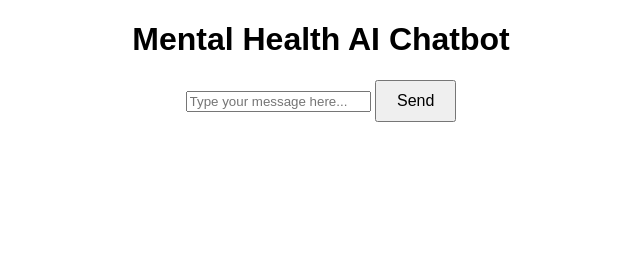
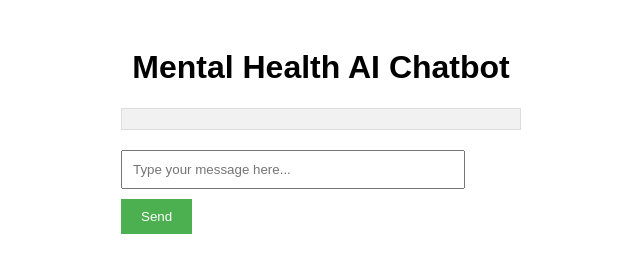
Before and after one commit to Arjuntrivedi3112/Manosthiti, a website: page index.html in a window 1280 px wide. Shown: the whole page, without its empty margins (319-959 px from the left). Drawn offline with Linux system fonts and the light colour scheme.

Commit message:
Update style.css

```diff
--- a/style.css
+++ b/style.css
@@ -1,31 +1,37 @@
 body {
     font-family: Arial, sans-serif;
     text-align: center;
-    margin: 0;
-    padding: 0;
+    padding: 20px;
 }
 
-#chatbox {
-    width: 80%;
-    margin: 0 auto;
-    padding: 20px;
-    border: 1px solid #ccc;
-    border-radius: 10px;
+.chat-container {
+    width: 100%;
+    max-width: 400px;
+    margin: auto;
+    text-align: left;
 }
 
-textarea {
-    width: 100%;
-    height: 100px;
-    margin-bottom: 10px;
+input {
+    width: 80%;
+    padding: 10px;
+    margin: 10px 0;
 }
 
 button {
     padding: 10px 20px;
-    font-size: 16px;
+    background-color: #4CAF50;
+    color: white;
+    border: none;
+    cursor: pointer;
+}
+
+button:hover {
+    background-color: #45a049;
 }
 
 #response {
-    margin-top: 20px;
-    font-size: 18px;
-    color: #333;
+    background-color: #f1f1f1;
+    padding: 10px;
+    margin-bottom: 10px;
+    border: 1px solid #ddd;
 }
```
